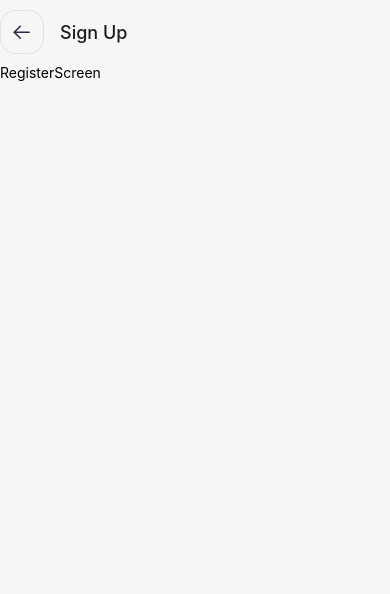
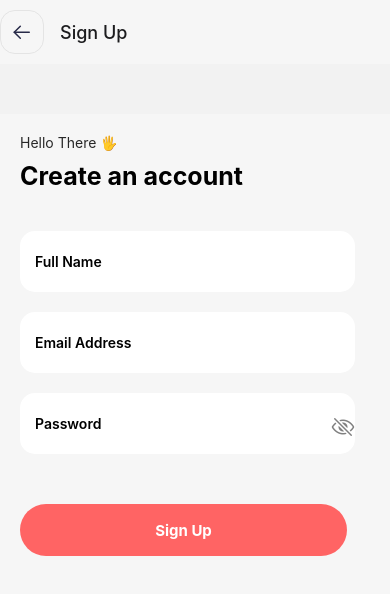
Before and after one commit to CenkMerk/35inch, a React Native app: screen /Register in a window 390 px wide. Shown: the top 594 px of the page. Built offline with nearby package versions, Linux system fonts and the light colour scheme.

Commit message:
registration screen completed

```diff
--- a/src/Screen/RegisterScreen/RegisterScreen.jsx
+++ b/src/Screen/RegisterScreen/RegisterScreen.jsx
@@ -1,11 +1,95 @@
-import { StyleSheet, Text, View } from "react-native";
+import {
+  StatusBar,
+  Text,
+  View,
+  ScrollView,
+  KeyboardAvoidingView,
+  Platform,
+} from "react-native";
 import React from "react";
 import styles from "./Style";
+import { Formik } from "formik";
+import * as Yup from "yup";
+import ButtonComp from "../../Components/ButtonComp/ButtonComp";
+import InputComt from "../../Components/InputComp/InputComp";
+import { useNavigation } from "@react-navigation/native";
+
+const SignupSchema = Yup.object().shape({
+  name: Yup.string()
+    .min(2, "Too Short!")
+    .max(20, "Too Long!")
+    .required("Required"),
+  email: Yup.string().email("Invalid email").required("Required"),
+  password: Yup.string()
+    .min(8, "Must Contain 8 Characters")
+    .required("Required")
+    .matches(/^(?=.*[a-z])/, " Must Contain One Lowercase Character")
+    .matches(/^(?=.*[A-Z])/, "  Must Contain One Uppercase Character")
+    .matches(/^(?=.*[0-9])/, "  Must Contain One Number Character"),
+});
 
 export default function RegisterScreen() {
+  const navigation = useNavigation();
+  const handleSubmit = (values) => {
+    console.log(values);
+    navigation.navigate("OnBoarding");
+  };
+  const formFields = [
+    { name: "name", placeholder: "Full Name" },
+    { name: "email", placeholder: "Email Address" },
+    { name: "password", placeholder: "Password" },
+  ];
   return (
-    <View style={styles.container}>
-      <Text>RegisterScreen</Text>
-    </View>
+    <KeyboardAvoidingView
+      style={styles.container}
+      behavior={Platform.OS === "ios" ? "padding" : null}
+      keyboardVerticalOffset={Platform.OS === "ios" ? 64 : 0}
+    >
+      <StatusBar barStyle="dark-content" />
+      <Text style={styles.textHello}>Hello There 🖐</Text>
+      <Text style={styles.title}>Create an account</Text>
+      <ScrollView
+        contentContainerStyle={styles.formContainer}
+        showsVerticalScrollIndicator={false}
+      >
+        <Formik
+          initialValues={{ name: "", email: "", password: "" }}
+          validationSchema={SignupSchema}
+          onSubmit={(values) => handleSubmit(values)}
+        >
+          {({
+            handleChange,
+            handleBlur,
+            handleSubmit,
+            values,
+            errors,
+            touched,
+          }) => (
+            <View>
+              {formFields.map((field) => (
+                <React.Fragment key={field.name}>
+                  <InputComt
+                    handleChange={handleChange(field.name)}
+                    handleBlur={handleBlur(field.name)}
+                    value={values[field.name]}
+                    placeholder={field.placeholder}
+                    error={errors[field.name]}
+                    touched={touched[field.name]}
+                    fieldName={field.name}
+                  />
+                </React.Fragment>
+              ))}
+              <ButtonComp
+                btnClick={handleSubmit}
+                btnColor="#FF6464"
+                btnText="Sign Up"
+                btnWidth={327}
+                btnMarginTop={50}
+              />
+            </View>
+          )}
+        </Formik>
+      </ScrollView>
+    </KeyboardAvoidingView>
   );
 }
--- a/src/Screen/RegisterScreen/Style.js
+++ b/src/Screen/RegisterScreen/Style.js
@@ -1,8 +1,28 @@
 import { StyleSheet } from "react-native";
+
 const styles = StyleSheet.create({
   container: {
     flex: 1,
     backgroundColor: "#F6F6F6",
+    paddingHorizontal: 20,
+    marginTop: 50,
+  },
+  textHello: {
+    fontWeight: "400",
+    fontSize: 14,
+    color: "#282828",
+    marginTop: 20,
+  },
+  title: {
+    fontWeight: "700",
+    fontSize: 25,
+    marginTop: 10,
+  },
+  formContainer: {
+    display: "flex",
+    flexDirection: "column",
+    gap: 20,
+    marginTop: 20,
   },
 });
 
```
